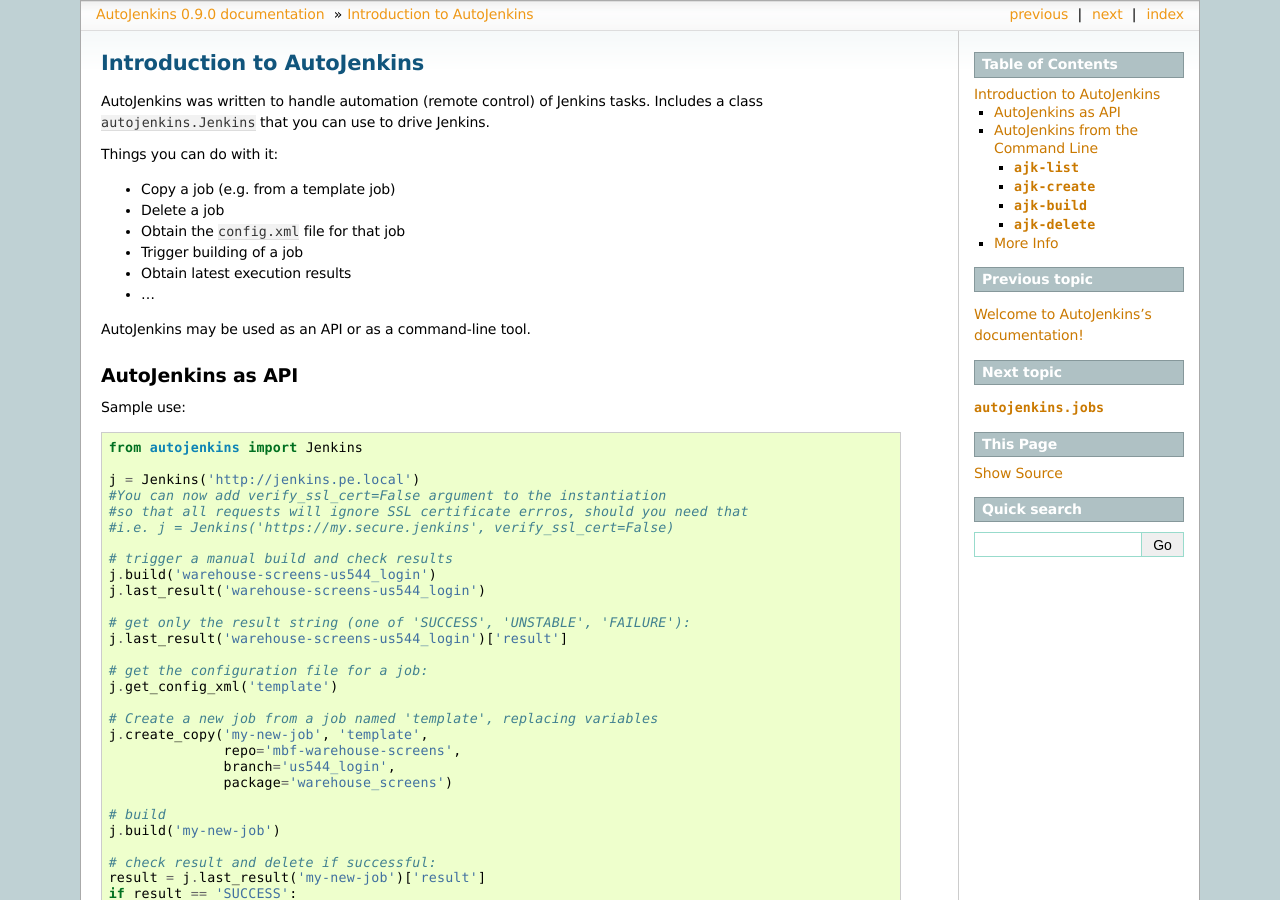
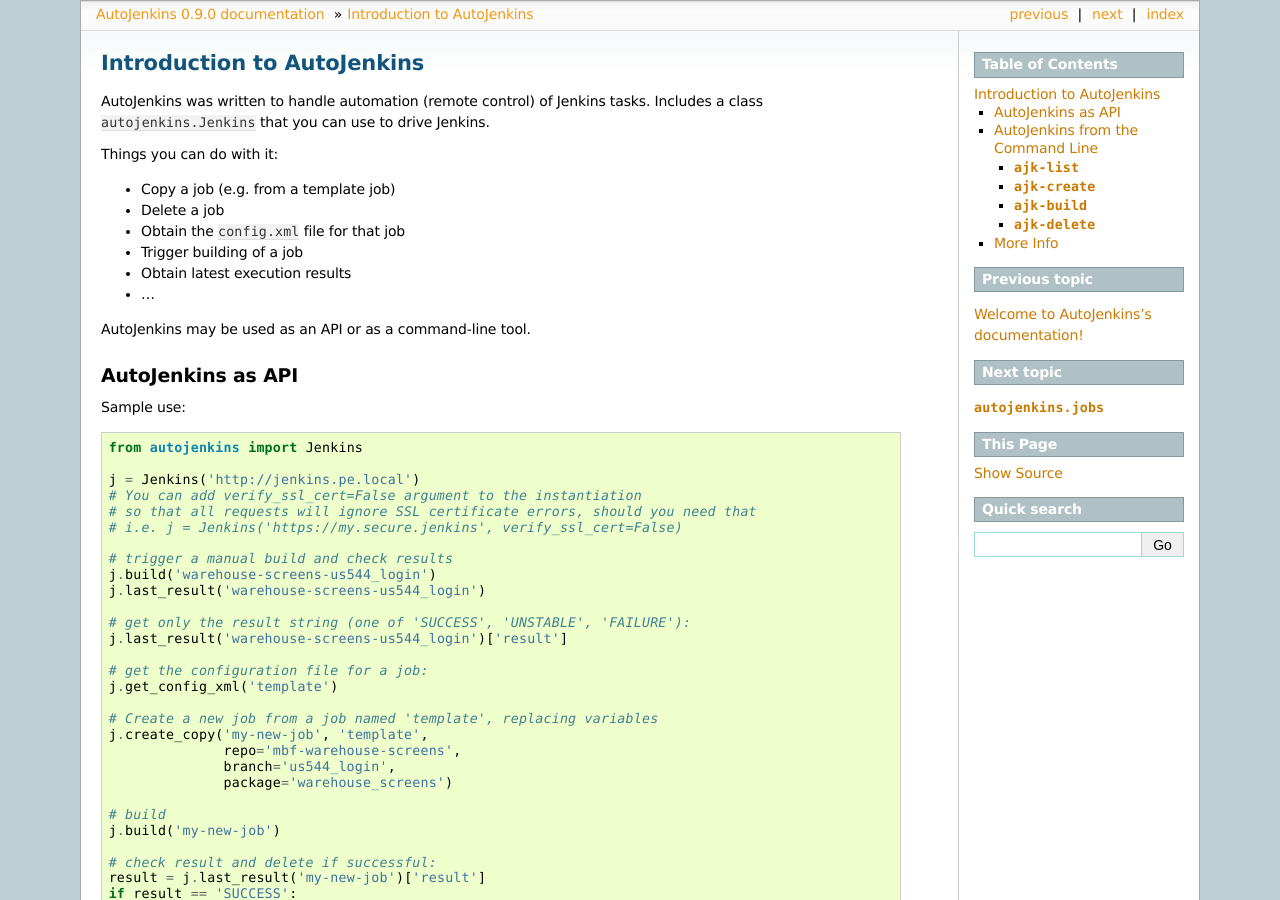
Before and after one commit to txels/autojenkins, a Sphinx documentation site: the page built from docs/intro.rst, in a window 1280 px wide and 900 px high. Built offline with Sphinx 7.4.7, drawn with Linux system fonts in a browser that asks for light colours.

Commit message:
Fix documentation typos

```diff
--- a/docs/intro.rst
+++ b/docs/intro.rst
@@ -25,9 +25,9 @@
     from autojenkins import Jenkins
 
     j = Jenkins('http://jenkins.pe.local')
-    #You can now add verify_ssl_cert=False argument to the instantiation
-    #so that all requests will ignore SSL certificate errros, should you need that
-    #i.e. j = Jenkins('https://my.secure.jenkins', verify_ssl_cert=False)
+    # You can add verify_ssl_cert=False argument to the instantiation
+    # so that all requests will ignore SSL certificate errors, should you need that
+    # i.e. j = Jenkins('https://my.secure.jenkins', verify_ssl_cert=False)
 
     # trigger a manual build and check results
     j.build('warehouse-screens-us544_login')
```
